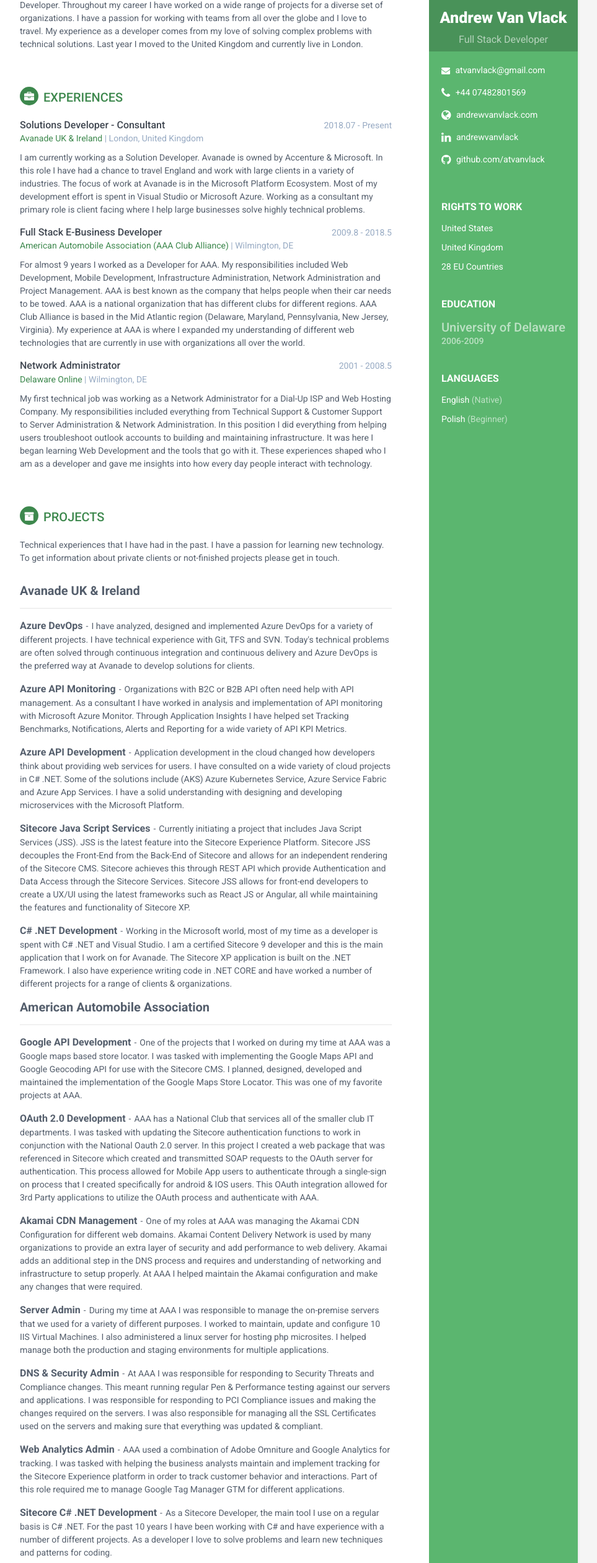
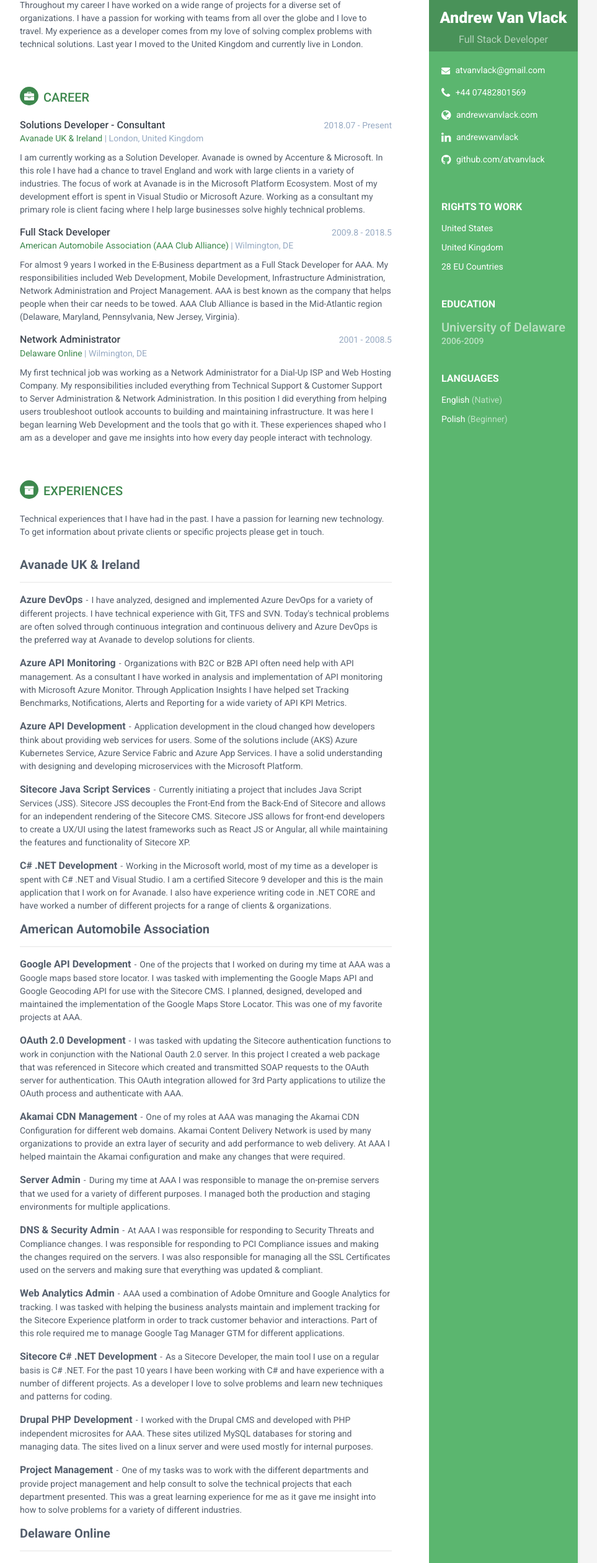
Before and after one commit to atvanvlack/avanvlack.com, a React app: page / in a window 1280 px wide. Shown: the part 226-2748 px from the top of the page at 62% size, without its empty margins (188-1151 px from the left). Built offline with nearby package versions, Linux system fonts and the light colour scheme.

Commit message:
clean issue

```diff
--- a/src/components/sidebar/contactDetails.js
+++ b/src/components/sidebar/contactDetails.js
@@ -13,7 +13,7 @@
         href = `tel:${data}`;
         break;
       case 'linkedin':
-        href = 'https://www.linkedin.com/in/andrewvanvlack/';
+        href = 'www.linkedin.com/in/andrewvanvlack/';
         break;
       case 'cvlink':
           href = 'https://andrewvanvlack.com/';
--- a/src/data/careerProfile.js
+++ b/src/data/careerProfile.js
@@ -1,7 +1,7 @@
 export const careerProfile = {
   sectionTitle: 'Profile',
   icon: null,
-  description: '<p>I am a Full Stack Developer from the United States. I have had an interesting  journey in my career and it has given me a unique perspective on technology. I built my first computer when I was 10 years old. I started coding with Visual Basic when I was 12. By the time I was 16, I was working Technical Support for an ISP. Presently, I would describe myself as a Full Stack Solutions Developer. Throughout my career I have worked on a wide range of projects for a diverse set of organizations. I have a passion for working with teams from all over the globe and I love to travel. My experience as a developer comes from my love of solving complex problems with technical solutions. Last year I moved to the United Kingdom and currently live in London. </p>'
+  description: '<p>I am a Full Stack Developer from the United States. I have had an interesting  journey in my career and it has given me a unique perspective on technology. I built my first computer when I was 10 years old. I started coding with Visual Basic when I was 12. By the time I was 16, I was working Technical Support for an ISP. Today I would describe myself as a Full Stack Solutions Developer. Throughout my career I have worked on a wide range of projects for a diverse set of organizations. I have a passion for working with teams from all over the globe and I love to travel. My experience as a developer comes from my love of solving complex problems with technical solutions. Last year I moved to the United Kingdom and currently live in London. </p>'
 };
 
 export default careerProfile;
--- a/src/data/experiences.js
+++ b/src/data/experiences.js
@@ -1,5 +1,5 @@
 export const experiences = {
-  sectionTitle: '',
+  sectionTitle: 'Career',
   icon: null,
   description: null,
   list: [
@@ -12,9 +12,9 @@
       date: '2018.07 - Present'
     },
     {
-      title: 'Full Stack E-Business Developer',
+      title: 'Full Stack Developer',
       company: 'American Automobile Association (AAA Club Alliance)',
-      description: 'For almost 9 years I worked as a Developer for AAA. My responsibilities included Web Development, Mobile Development, Infrastructure Administration, Network Administration and Project Management. AAA is best known as the company that helps people when their car needs to be towed. AAA is a national organization that has different clubs for different regions. AAA Club Alliance is based in the Mid Atlantic region (Delaware, Maryland, Pennsylvania, New Jersey, Virginia). My experience at AAA is where I expanded my understanding of different web technologies that are currently in use with organizations all over the world.',
+      description: 'For almost 9 years I worked in the E-Business department as a Full Stack Developer for AAA. My responsibilities included Web Development, Mobile Development, Infrastructure Administration, Network Administration and Project Management. AAA is best known as the company that helps people when their car needs to be towed. AAA Club Alliance is based in the Mid-Atlantic region (Delaware, Maryland, Pennsylvania, New Jersey, Virginia).',
       companyLink: 'https://midatlantic.aaa.com',
       companyShortDetail: '| Wilmington, DE',
       date: '2009.8 - 2018.5'
--- a/src/data/projects.js
+++ b/src/data/projects.js
@@ -1,7 +1,7 @@
 export const projects = {
-  sectionTitle: '',
+  sectionTitle: 'Experiences',
   icon: null,
-  description: 'Technical experiences that I have had in the past. I have a passion for learning new technology. To get information about private clients or not-finished projects please get in touch.',
+  description: 'Technical experiences that I have had in the past. I have a passion for learning new technology. To get information about private clients or specific projects please get in touch.',
   categories: [
     {
       name: 'Avanade UK & Ireland',
@@ -16,15 +16,15 @@
       }, {
         url: '',
         title: 'Azure API Development',
-        description: 'Application development in the cloud changed how developers think about providing web services for users. I have consulted on a wide variety of cloud projects in C# .NET. Some of the solutions include (AKS) Azure Kubernetes Service, Azure Service Fabric and Azure App Services. I have a solid understanding with designing and developing microservices with the Microsoft Platform.'
+        description: 'Application development in the cloud changed how developers think about providing web services for users. Some of the solutions include (AKS) Azure Kubernetes Service, Azure Service Fabric and Azure App Services. I have a solid understanding with designing and developing microservices with the Microsoft Platform.'
       }, {
         url: '',
         title: 'Sitecore Java Script Services',
-        description: 'Currently initiating a project that includes Java Script Services (JSS). JSS is the latest feature into the Sitecore Experience Platform. Sitecore JSS decouples the Front-End from the Back-End of Sitecore and allows for an independent rendering of the Sitecore CMS. Sitecore achieves this through REST API which provide Authentication and Data Access through the Sitecore Services. Sitecore JSS allows for front-end developers to create a UX/UI using the latest frameworks such as React JS or Angular, all while maintaining the features and functionality of Sitecore XP.'
+        description: 'Currently initiating a project that includes Java Script Services (JSS).  Sitecore JSS decouples the Front-End from the Back-End of Sitecore and allows for an independent rendering of the Sitecore CMS. Sitecore JSS allows for front-end developers to create a UX/UI using the latest frameworks such as React JS or Angular, all while maintaining the features and functionality of Sitecore XP.'
       }, {
         url: '',
         title: 'C# .NET Development',
-        description: 'Working in the Microsoft world, most of my time as a developer is spent with C# .NET and Visual Studio. I am a certified Sitecore 9 developer and this is the main application that I work on for Avanade. The Sitecore XP application is built on the .NET Framework. I also have experience writing code in .NET CORE and have worked a number of different projects for a range of clients & organizations.'
+        description: 'Working in the Microsoft world, most of my time as a developer is spent with C# .NET and Visual Studio. I am a certified Sitecore 9 developer and this is the main application that I work on for Avanade. I also have experience writing code in .NET CORE and have worked a number of different projects for a range of clients & organizations.'
       }],
     },
     {
@@ -37,22 +37,22 @@
       {
         url: '',
         title: 'OAuth 2.0 Development',
-        description: 'AAA has a National Club that services all of the smaller club IT departments. I was tasked with updating the Sitecore authentication functions to work in conjunction with the National Oauth 2.0 server. In this project I created a web package that was referenced in Sitecore which created and transmitted SOAP requests to the OAuth server for authentication. This process allowed for Mobile App users to authenticate through a single-sign on process that I created specifically for android & IOS users. This OAuth integration allowed for 3rd Party applications to utilize the OAuth process and authenticate with AAA. '
+        description: 'I was tasked with updating the Sitecore authentication functions to work in conjunction with the National Oauth 2.0 server. In this project I created a web package that was referenced in Sitecore which created and transmitted SOAP requests to the OAuth server for authentication. This OAuth integration allowed for 3rd Party applications to utilize the OAuth process and authenticate with AAA. '
       },
       {
         url: '',
         title: 'Akamai CDN Management',
-        description: 'One of my roles at AAA was managing the Akamai CDN Configuration for different web domains. Akamai Content Delivery Network is used by many organizations to provide an extra layer of security and add performance to web delivery. Akamai adds an additional step in the DNS process and requires and understanding of networking and infrastructure to setup properly. At AAA I helped maintain the Akamai configuration and make any changes that were required.'
+        description: 'One of my roles at AAA was managing the Akamai CDN Configuration for different web domains. Akamai Content Delivery Network is used by many organizations to provide an extra layer of security and add performance to web delivery. At AAA I helped maintain the Akamai configuration and make any changes that were required.'
       },
       {
         url: '',
         title: 'Server Admin',
-        description: 'During my time at AAA I was responsible to manage the on-premise servers that we used for a variety of different purposes. I worked to maintain, update and configure 10 IIS Virtual Machines. I also administered a linux server for hosting php microsites. I helped manage both the production and staging environments for multiple applications.'
+        description: 'During my time at AAA I was responsible to manage the on-premise servers that we used for a variety of different purposes. I managed both the production and staging environments for multiple applications.'
       },
       {
         url: '',
         title: 'DNS & Security Admin',
-        description: 'At AAA I was responsible for responding to Security Threats and Compliance changes. This meant running regular Pen & Performance testing against our servers and applications. I was responsible for responding to PCI Compliance issues and making the changes required on the servers. I was also responsible for managing all the SSL Certificates used on the servers and making sure that everything was updated & compliant.'
+        description: 'At AAA I was responsible for responding to Security Threats and Compliance changes. I was responsible for responding to PCI Compliance issues and making the changes required on the servers. I was also responsible for managing all the SSL Certificates used on the servers and making sure that everything was updated & compliant.'
       },
       {
         url: '',
@@ -67,12 +67,12 @@
       {
         url: '',
         title: 'Drupal PHP Development',
-        description: 'AAA had a need for a number of different internal microsites for specialized projects and departments. I worked with the Drupal CMS and developed with PHP independent microsites for AAA. These sites utilized MySQL databases for storing and managing data. The sites lived on a linux server and were used mostly for internal purposes.'
+        description: 'I worked with the Drupal CMS and developed with PHP independent microsites for AAA. These sites utilized MySQL databases for storing and managing data. The sites lived on a linux server and were used mostly for internal purposes.'
       },
       {
         url: '',
         title: 'Project Management',
-        description: 'AAA is not just an automotive company, but an insurance and travel company as well. One of my tasks was to work with the different departments and provide project management and help consult to solve the technical projects that each department presented. This was a great learning experience for me as it gave me insight into how to solve problems for a variety of different industries.'
+        description: 'One of my tasks was to work with the different departments and provide project management and help consult to solve the technical projects that each department presented. This was a great learning experience for me as it gave me insight into how to solve problems for a variety of different industries.'
       }]
     },
     {
@@ -80,7 +80,7 @@
       list: [{
         url: '',
         title: 'Customer Support',
-        description: 'My first job was working in Support for an Internet Service Provider. This was in the early 2000s so we working on a much different tech stack than today. It was here that I learned how to explain ideas simply and clearly so that I could help guide users and solve problems. Most of the customer support issues were related to setup, installation and billing issues.'
+        description: 'My first job was working in Support for an Internet Service Provider. It was here that I learned how to explain ideas simply and clearly so that I could help guide users and solve problems. Most of the customer support issues were related to setup, installation and billing issues.'
       },
       {
         url: '',
@@ -99,17 +99,17 @@
         {
           url: '',
           title: 'Amazon AWS Cloud Practitioner',
-          description: 'AWS Certified Cloud Practitioner certification is for individuals who have an overall understanding of AWS Cloud platform. It provides overview about AWS core services, security aspect, pricing and support services.'
+          description: 'This certification is for individuals who have an overall understanding of AWS Cloud platform. It provides overview about AWS core services, security aspect, pricing and support services.'
         },
         {
           url: '',
           title: 'Sitecore 9 XP Developer',
-          description: 'The Sitecore® Professional Developer Certification Program validates skills and knowledge of professionals building solutions with Sitecore Experience Platform. Sitecore XP is a web CMS based in .NET Framework.'
+          description: 'This certification validates skills and knowledge of professionals building solutions with Sitecore Experience Platform. Sitecore XP is a web CMS based in .NET Framework.'
         },
         {
           url: '',
           title: 'Human Factors International Certified Usability Analyst',
-          description: 'HFI-CUAs pass an examination demonstrating their mastery of the fundamental principles of user-centered design. User experience (UX) practitioners with the CUA title from Human Factors International (HFI) have a reputation of being professional, dedicated to UX and armed with the latest industry knowledge and best practices.'
+          description: 'User experience (UX) practitioners with the CUA title from Human Factors International (HFI) have a reputation of being professional, dedicated to UX and armed with the latest industry knowledge and best practices.'
         }
       ]
     }
```
